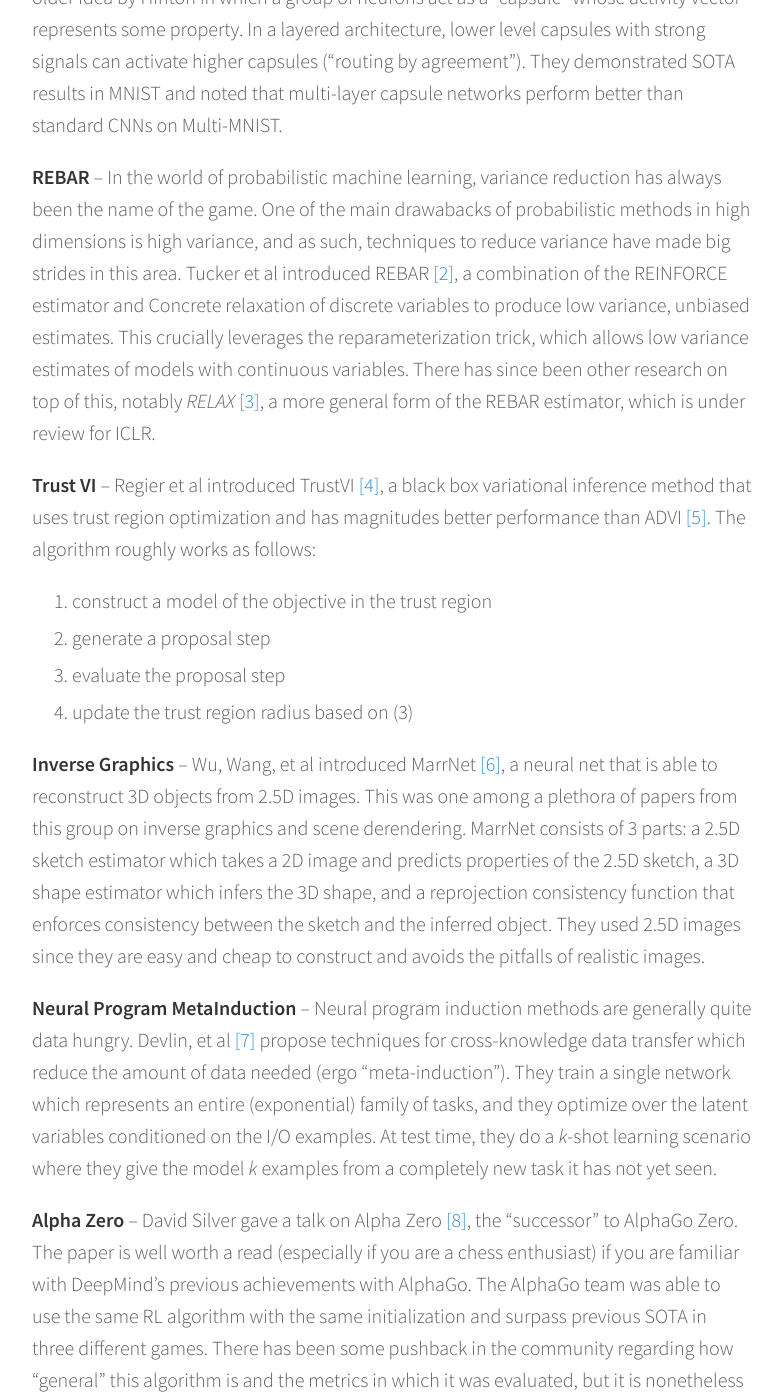
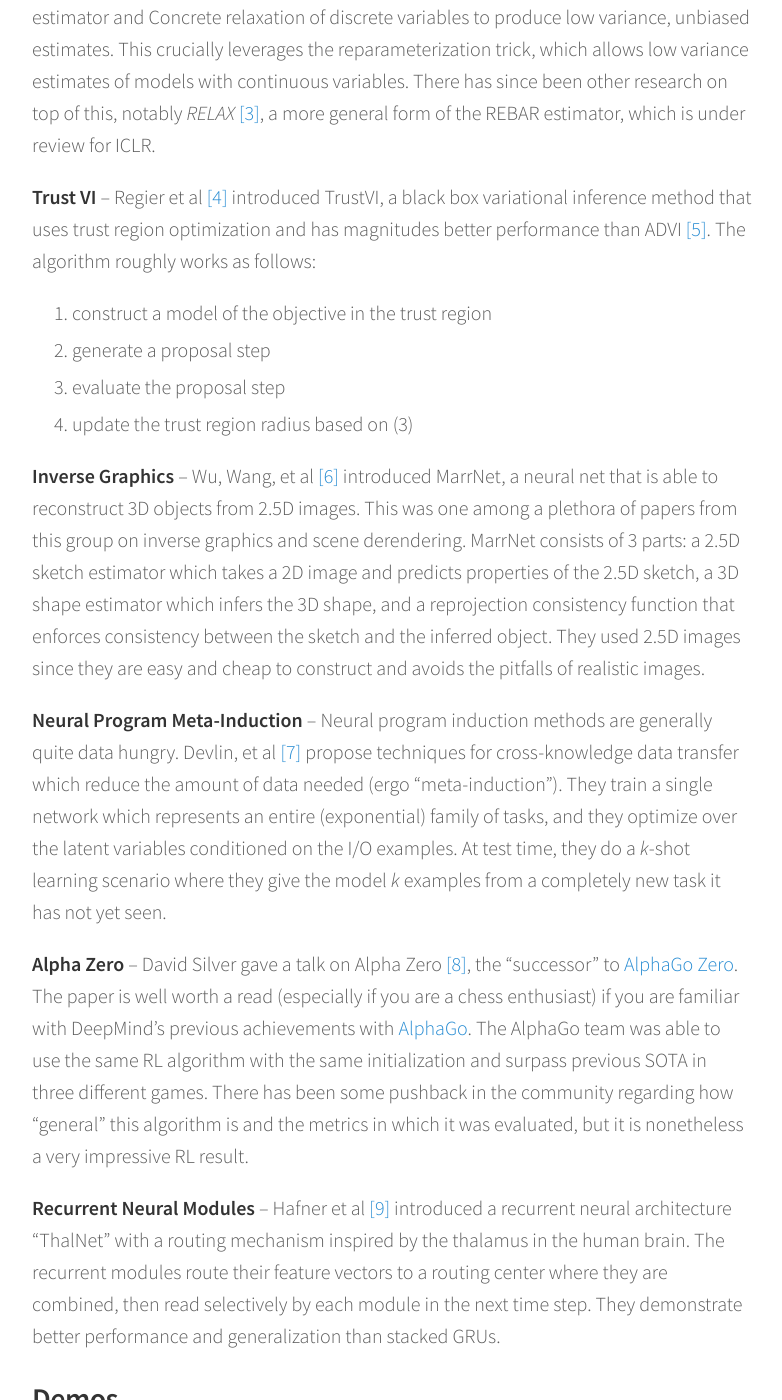
Before and after one commit to jpchen/blog, a Jekyll site: the page built from _posts/2017-12-08-nips-2017.md, in a window 1280 px wide and 1400 px high, scrolled down 5757 px. Shown: the whole window, without its empty margins (248-1030 px from the left). Built offline with Jekyll 4.4.1, drawn with Linux system fonts in a browser that asks for light colours; nearby versions of some CDN libraries; comment, search, counter and statistics services are not loaded; some of the changed text lies outside the part shown.

Commit message:
add paper, links

```diff
--- a/_posts/2017-12-08-nips-2017.md
+++ b/_posts/2017-12-08-nips-2017.md
@@ -8,7 +8,7 @@ comments: true
 share: true
 ---
 
-This year, the [Conference on Neural Information Processing Systems (NIPS)](https://nips.cc) saw its largest attendance to date, with over 8300 attendees and over 3200 papers submitted. It was held in Long Beach, California. It was also my first NIPS, and so as such, I wanted to document my thoughts and impressions on the conference, the events, and the field of machine learning research in general.
+This year, the [Conference on Neural Information Processing Systems (NIPS)](https://nips.cc) saw its largest attendance to date, with over 8300 attendees and over 3200 papers submitted. It was held in Long Beach, California. It was also my first NIPS, and so as such, I wanted to document my thoughts and impressions on the conference, the events, and notable research.
 
 *Disclaimer: The opinions and writings below are completely my own, and do not reflect the positions of any institutions I am affiliated with.*
 
@@ -20,7 +20,7 @@ The conference itself could be compared to drinking from a firehose.  In the spa
 
 ![convention center]({{ site.url }}/images/attendees.jpg "NIPS had over 8000 attendees this year, most of whom apparently decided not to attend this talk...")
 
-Because of the sheer number of submissions and attendees, most of the events and proceedings were run massively in parallel, which forced prioritizing and compromise for every talk throughout the day.  Unfortunate, yet unavoidable.
+Because of the sheer number of submissions and attendees, most of the events and proceedings were run massively in parallel, which forced prioritizing and compromise for every talk throughout the day.  Unfortunate, yet unavoidable.  Workshops provided a great venue to engage with presenters and deep dive on a few specific posters without feeling the pressure of burdening everyone else with my questions.
 
 ![PIcture of uber booth]({{ site.url }}/images/uberbooth.jpg "Uber Booth at NIPS")
 There is an incredible amount of industry interest in machine learning and AI.  Virtually every company threw one or more (lucrative by academic standards) events throughout the week (Intel even brought [Flo Rida to perform](https://twitter.com/hardmaru/status/937223816358412288)!).  Some companies gave interviews and offers on the spot.  Bloomberg [compared the conference to professional sports drafting athletes](https://www.bloomberg.com/news/articles/2017-12-06/demand-for-ai-talent-turns-once-staid-conference-into-draft-day).  I'll leave it to you to decide whether this is a good or bad thing for the field.
@@ -35,8 +35,6 @@ Some highlighted talks given during the conference. This includes tutorials, sym
 
 ### Reverse Engineering Intelligence with Probabilistic Programs
 
-![PIcture of josh giving talk]({{ site.url }}/images/pyro.jpg "NIPS had over 8000 attendees this year.")
-
 Josh Tenenbaum talked about reverse engineer intuitions and "intelligence" found in toddlers.  Babies are able to perform basic reasoning and inference.  Probabilistic programs attempt to model that cognitive process of modeling intuitive physics and psychology.
 
 The approach is to treat intuitive physics as a pattern recogntion problem.
@@ -45,7 +43,6 @@ The approach is to treat intuitive physics as a pattern recogntion problem.
  Josh also talked about probabilistic programs and its applications in inverse graphics.  *Inverse graphics* is the problem of taking a 2D and derendering it into its components (usually in 3D).
 
 - applying to agents, intuitive psychology "integrating physics and psychology" (tao gao, yibiao zhao, et al)
-program-learning programs (see cog sci artcie)
 
 ### Learning from First Principles
 
@@ -75,19 +72,21 @@ Below is a small subset of papers I found interesting.  I want to preface that t
 
 **Capsule Networks** -- Sabour et al [\[1\]](#1) released a paper on Capsule Networks.  This was an older idea by Hinton in which a group of neurons act as a "capsule" whose activity vector represents some property.  In a layered architecture, lower level capsules with strong signals can activate higher capsules ("routing by agreement"). They demonstrated SOTA results in MNIST and noted that multi-layer capsule networks perform better than standard CNNs on Multi-MNIST.
 
-**REBAR** -- In the world of probabilistic machine learning, variance reduction has always been the name of the game.  One of the main drawabacks of probabilistic methods in high dimensions is high variance, and as such, techniques to reduce variance have made big strides in this area. Tucker et al introduced REBAR [\[2\]](#2), a combination of the REINFORCE estimator and Concrete relaxation of discrete variables to produce low variance, unbiased estimates.  This crucially leverages the reparameterization trick, which allows low variance estimates of models with continuous variables.  There has since been other research on top of this, notably *RELAX* [\[3\]](#3), a more general form of the REBAR estimator, which is under review for ICLR.
+**REBAR** -- In the world of probabilistic machine learning, variance reduction has always been the name of the game.  One of the main drawabacks of probabilistic methods in high dimensions is high variance, and as such, techniques to reduce variance have made big strides in this area. Tucker et al [\[2\]](#2) introduced REBAR, a combination of the REINFORCE estimator and Concrete relaxation of discrete variables to produce low variance, unbiased estimates.  This crucially leverages the reparameterization trick, which allows low variance estimates of models with continuous variables.  There has since been other research on top of this, notably *RELAX* [\[3\]](#3), a more general form of the REBAR estimator, which is under review for ICLR.
 
-**Trust VI** -- Regier et al introduced TrustVI [\[4\]](#4), a black box variational inference method that uses trust region optimization and has magnitudes better performance than ADVI [\[5\]](#5).  The algorithm roughly works as follows:
+**Trust VI** -- Regier et al [\[4\]](#4) introduced TrustVI, a black box variational inference method that uses trust region optimization and has magnitudes better performance than ADVI [\[5\]](#5).  The algorithm roughly works as follows:
 1. construct a model of the objective in the trust region
 2. generate a proposal step
 3. evaluate the proposal step
 4. update the trust region radius based on \(3\)
 
-**Inverse Graphics** -- Wu, Wang, et al introduced MarrNet [\[6\]](6), a neural net that is able to reconstruct 3D objects from 2.5D images.  This was one among a plethora of papers from this group on inverse graphics and scene derendering.  MarrNet consists of 3 parts: a 2.5D sketch estimator which takes a 2D image and predicts properties of the 2.5D sketch, a 3D shape estimator which infers the 3D shape, and a reprojection consistency function that enforces consistency between the sketch and the inferred object.  They used 2.5D images since they are easy and cheap to construct and avoids the pitfalls of realistic images.
+**Inverse Graphics** -- Wu, Wang, et al [\[6\]](6) introduced MarrNet, a neural net that is able to reconstruct 3D objects from 2.5D images.  This was one among a plethora of papers from this group on inverse graphics and scene derendering.  MarrNet consists of 3 parts: a 2.5D sketch estimator which takes a 2D image and predicts properties of the 2.5D sketch, a 3D shape estimator which infers the 3D shape, and a reprojection consistency function that enforces consistency between the sketch and the inferred object.  They used 2.5D images since they are easy and cheap to construct and avoids the pitfalls of realistic images.
 
-**Neural Program MetaInduction** -- Neural program induction methods are generally quite data hungry.  Devlin, et al [\[7\]](7) propose techniques for cross-knowledge data transfer which reduce the amount of data needed (ergo "meta-induction").  They train a single network which represents an entire (exponential) family of tasks, and they optimize over the latent variables conditioned on the I/O examples.  At test time, they do a *k*-shot learning scenario where they give the model *k* examples from a completely new task it has not yet seen.
+**Neural Program Meta-Induction** -- Neural program induction methods are generally quite data hungry.  Devlin, et al [\[7\]](7) propose techniques for cross-knowledge data transfer which reduce the amount of data needed (ergo "meta-induction").  They train a single network which represents an entire (exponential) family of tasks, and they optimize over the latent variables conditioned on the I/O examples.  At test time, they do a *k*-shot learning scenario where they give the model *k* examples from a completely new task it has not yet seen.
 
-**Alpha Zero** -- David Silver gave a talk on Alpha Zero [\[8\]](8), the "successor" to AlphaGo Zero.  The paper is well worth a read (especially if you are a chess enthusiast) if you are familiar with DeepMind's previous achievements with AlphaGo.  The AlphaGo team was able to use the same RL algorithm with the same initialization and surpass previous SOTA in three different games.  There has been some pushback in the community regarding how "general" this algorithm is and the metrics in which it was evaluated, but it is nonetheless a very impressive RL result.
+**Alpha Zero** -- David Silver gave a talk on Alpha Zero [\[8\]](8), the "successor" to [AlphaGo Zero](https://deepmind.com/blog/alphago-zero-learning-scratch/).  The paper is well worth a read (especially if you are a chess enthusiast) if you are familiar with DeepMind's previous achievements with [AlphaGo](https://deepmind.com/research/alphago/).  The AlphaGo team was able to use the same RL algorithm with the same initialization and surpass previous SOTA in three different games.  There has been some pushback in the community regarding how "general" this algorithm is and the metrics in which it was evaluated, but it is nonetheless a very impressive RL result.
+
+**Recurrent Neural Modules** -- Hafner et al [\[9\]](9) introduced a recurrent neural architecture "ThalNet" with a routing mechanism inspired by the thalamus in the human brain.  The recurrent modules route their feature vectors to a routing center where they are combined, then read selectively by each module in the next time step. They demonstrate better performance and generalization than stacked GRUs.
 
 
 ### Demos
@@ -143,5 +142,7 @@ Tesla held a fireside chat with CEO Elon Musk, Head of AI Andrej Karpathy, and H
 
 <a name="8"></a> [8] Silver, et al. [*Mastering Chess and Shogi by Self-Play with a General Reinforcement Learning Algorithm.*](https://arxiv.org/abs/1712.01815)
 
+<a name="9"></a> [9] Hafner, et al. [*Learning Hierarchical Information Flow with Recurrent Neural Modules.*](https://arxiv.org/abs/1706.05744)
+
 <br>
 Notice anything incorrect? Please [let me know](mailto:me@jonathanpchen.com)!
```
Also changed, not shown: other parts of _posts/2017-12-08-nips-2017.md (+2 -2 lines).
